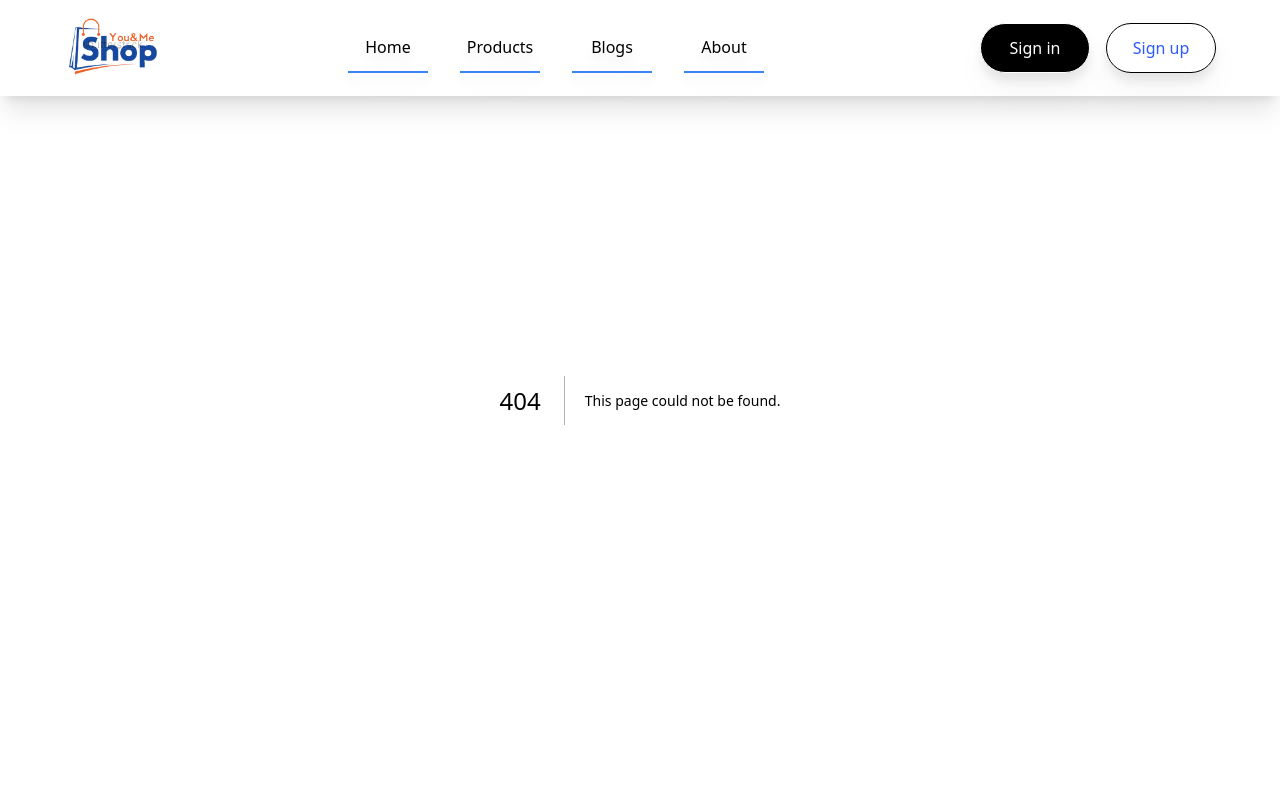
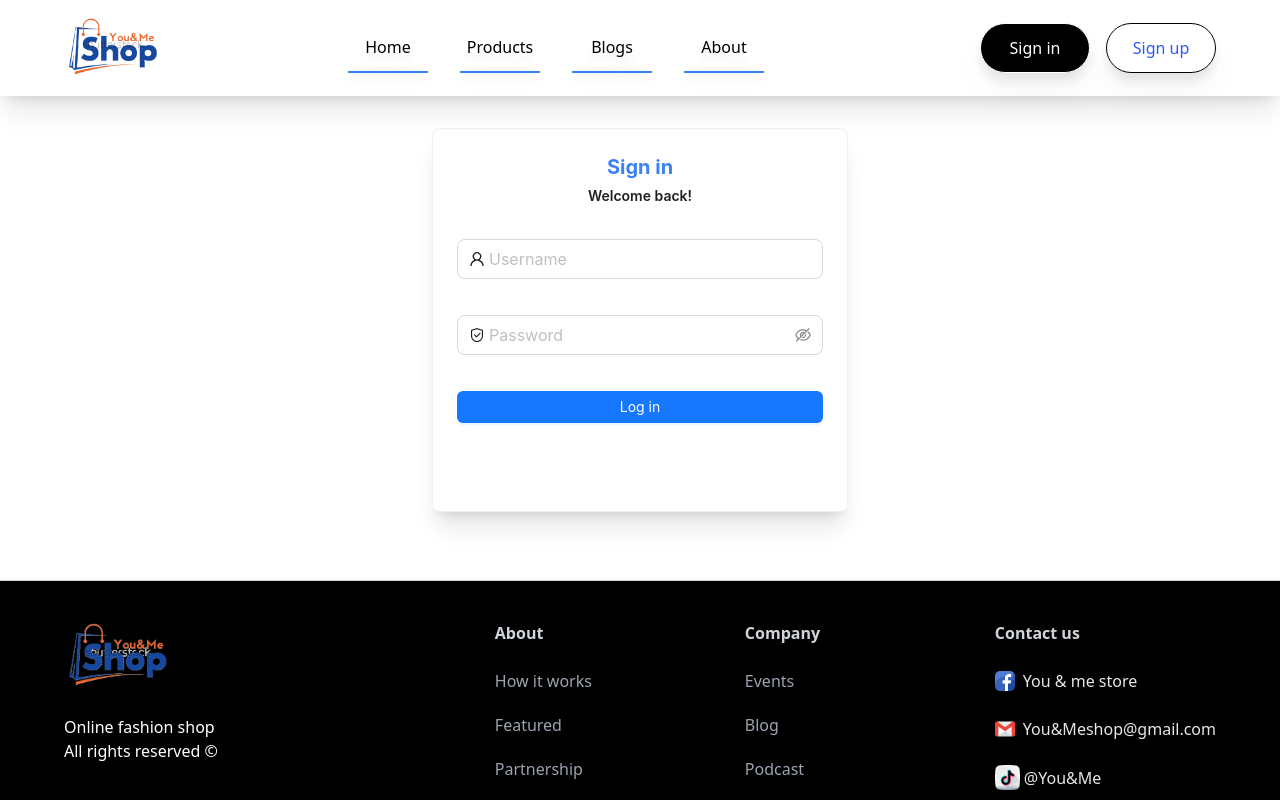
Before and after one commit to Eugeou/Clothingshop-FE, a Next.js app: page /login in a window 1280 px wide. Before the commit this address had no page. Shown: the top 800 px of the page. Built offline with nearby package versions, Linux system fonts and the light colour scheme.

Commit message:
Design Login page and auth by jwt

```diff
--- a/package.json
+++ b/package.json
@@ -9,8 +9,12 @@
     "lint": "next lint"
   },
   "dependencies": {
+    "@ant-design/icons": "^5.3.6",
     "@headlessui/react": "^1.7.18",
+    "antd": "^5.16.2",
     "axios": "^1.6.8",
+    "cookie": "^0.6.0",
+    "jsonwebtoken": "^9.0.2",
     "next": "14.1.4",
     "numeral": "^2.0.6",
     "react": "^18",
--- a/src/app/globals.css
+++ b/src/app/globals.css
@@ -150,7 +150,7 @@ body {
 
 /* START: clothes card styles */
 .clothes-card {
-  @apply flex flex-col p-6 justify-center items-start text-black-100 bg-primary-blue-100 hover:bg-white hover:shadow-md rounded-3xl;
+  @apply flex flex-col p-5 justify-center items-start text-black-100 bg-primary-blue-100 hover:bg-white hover:shadow-md rounded-3xl;
 }
 
 .clothes-card__content {
--- /dev/null
+++ b/src/app/login/page.tsx
@@ -0,0 +1,75 @@
+"use client";
+
+import { SafetyOutlined, UserOutlined } from "@ant-design/icons";
+import { Button, Card, Input } from "antd";
+import Image from "next/image";
+import { useState } from "react";
+import axios from "axios";
+import { headers } from "next/headers";
+import { error } from "console";
+
+export default function Login()
+{
+    const [username, setUsername] = useState('');
+    const [password, setPassword] = useState('');
+
+    const handleLogin = () => {
+        let data = JSON.stringify({
+            username,
+            password,
+        });
+
+        let config = {
+            method: 'post',
+            maxBodyLength: Infinity,
+            url: '',
+            headers: {
+                'Content-Type': 'application/json',
+            },
+            data: data,
+        };
+
+        axios
+            .request(config)
+            .then((response) => {
+                console.log(JSON.stringify(response.data));
+            })
+            .catch((error) => {
+                console.log(error);
+            });
+
+    }
+
+    return (
+        <div className="py-12">
+            <div className ="grid grid-cols-3 gap-4">
+            <Card className="col-start-2 mt-20 bg-white shadow-xl h-96">
+                <h1 className=" text-center text-xl font-bold text-blue-500">Sign in</h1>
+                <h2 className=" text-center font-semibold mt-1">Welcome back!</h2>
+
+                <div className="mt-4">
+                    <Input
+                        className="focus:placeholder-transparent mt-4"
+                        value={username}
+                        onChange={(val) => setUsername(val.target.value)}
+                        size="large" placeholder="Username"
+                        type="username"
+                        prefix={<UserOutlined />}
+                    />
+                    <Input.Password
+                        className="focus:placeholder-transparent mt-9"
+                        value={password}
+                        onChange={(val) => setPassword(val.target.value)}
+                        size="large" placeholder="Password" type="password"
+                        prefix={<SafetyOutlined />}
+                    />
+                </div>
+
+                <div className="flex justify-center items-center mt-9">
+                    <Button onClick={handleLogin} type="primary" style={{width: "100%"}} >Log in</Button>
+                </div>
+            </Card>
+            </div>
+        </div>
+    )
+}
--- a/src/components/Navbar.tsx
+++ b/src/components/Navbar.tsx
@@ -1,6 +1,9 @@
-import Link from "next/link"
-import Image from "next/image"
-import CustomButton from "./CustomButton"
+"use client";
+
+import Link from "next/link";
+import Image from "next/image";
+import CustomButton from "./CustomButton";
+import router from "next/router";
 
 const Navbar = () => {
   return (
@@ -36,13 +39,12 @@ const Navbar = () => {
                 </Link>
             </div>
             <div className="flex justify-center items-center space-x-4">
-                <CustomButton
-                    title="Sign in"
-                    btnType="button"
-                    containerStyles="text-white
-                    rounded-full border border-white drop-shadow-xl bg-black min-w-[110px]"
 
-                />
+                <Link className="text-white py-3 text-center
+                    rounded-full border border-white drop-shadow-xl bg-black min-w-[110px]" href={"/login"}>Sign in</Link>
+
+
+
 
                 <CustomButton
                     title="Sign up"
```
Also changed, not shown: 1 other file (tests, documents, lock files or other folders).
